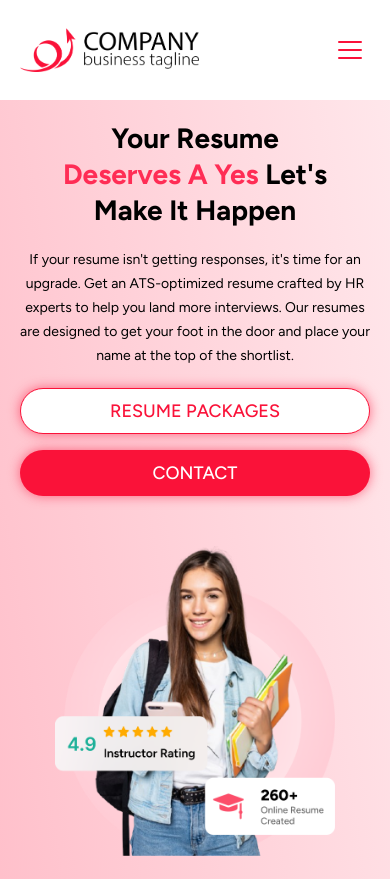
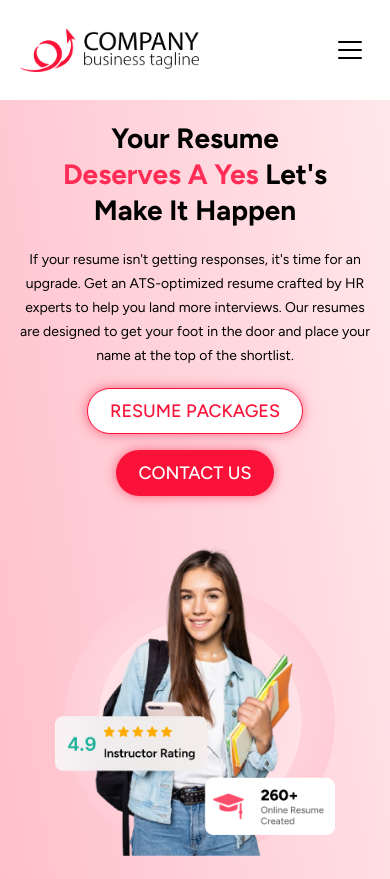
Before and after one commit to moinkhanjsx/infotech, a plain HTML site: page index.html in a window 390 px wide. Shown: the top 879 px of the page. Drawn offline with Linux system fonts and the light colour scheme.

Commit message:
Fix button text wrapping and mobile button widths, update contact button text

```diff
--- a/index.html
+++ b/index.html
@@ -130,7 +130,7 @@
                     <!-- CTA Buttons -->
                     <div class="hero-buttons">
                         <button class="btn btn-outline">RESUME PACKAGES</button>
-                        <button class="btn btn-primary">Contact</button>
+                        <button class="btn btn-primary">CONTACT US</button>
                     </div>
                 </div>
             </div>
@@ -194,7 +194,7 @@
                     <!-- CTA Buttons -->
                     <div class="hero-buttons">
                         <button class="btn btn-outline">RESUME PACKAGES</button>
-                        <button class="btn btn-primary">Contact</button>
+                        <button class="btn btn-primary">CONTACT US</button>
                     </div>
                 </div>
 
--- a/styles.css
+++ b/styles.css
@@ -160,6 +160,7 @@ body {
     border: none;
     cursor: pointer;
     transition: all 0.3s ease;
+    white-space: nowrap;
 }
 
 .btn-primary {
@@ -991,11 +992,13 @@ body {
     }
 
     .btn-outline {
-        width: 100%;
+        width: auto;
+        min-width: 200px;
     }
 
     .btn-primary {
-        width: 100%;
+        width: auto;
+        min-width: 150px;
     }
 
     .decorative-line,
@@ -1160,7 +1163,7 @@ body {
     .hamburger-line {
         width: 100%;
         height: 2px;
-        background-color: #FA1239;
+        background-color: #000000;
         border-radius: 1px;
         transition: all 0.3s ease;
     }
```
Also changed, not shown: Frame 554.png (added), man in the middle.png (added), 2 other files.
